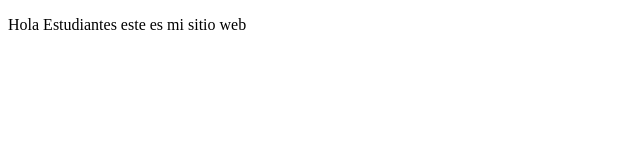
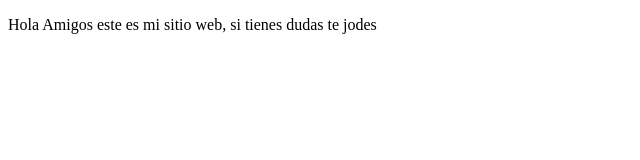
Before and after one commit to PipeZr/Proyectohtml, a plain HTML site: page index.html in a window 1280 px wide. Shown: the whole page, without its empty margins (0-640 px from the left). Drawn offline with Linux system fonts and the light colour scheme.

Commit message:
Cambios agregados sitio web

```diff
--- a/index.html
+++ b/index.html
@@ -7,6 +7,6 @@
     <title>Hola mundo</title>
   </head>
   <body>
-    <p>Hola Estudiantes este es mi sitio web</p>
+    <p>Hola Amigos este es mi sitio web, si tienes dudas te jodes</p>
   </body>
 </html>
```
